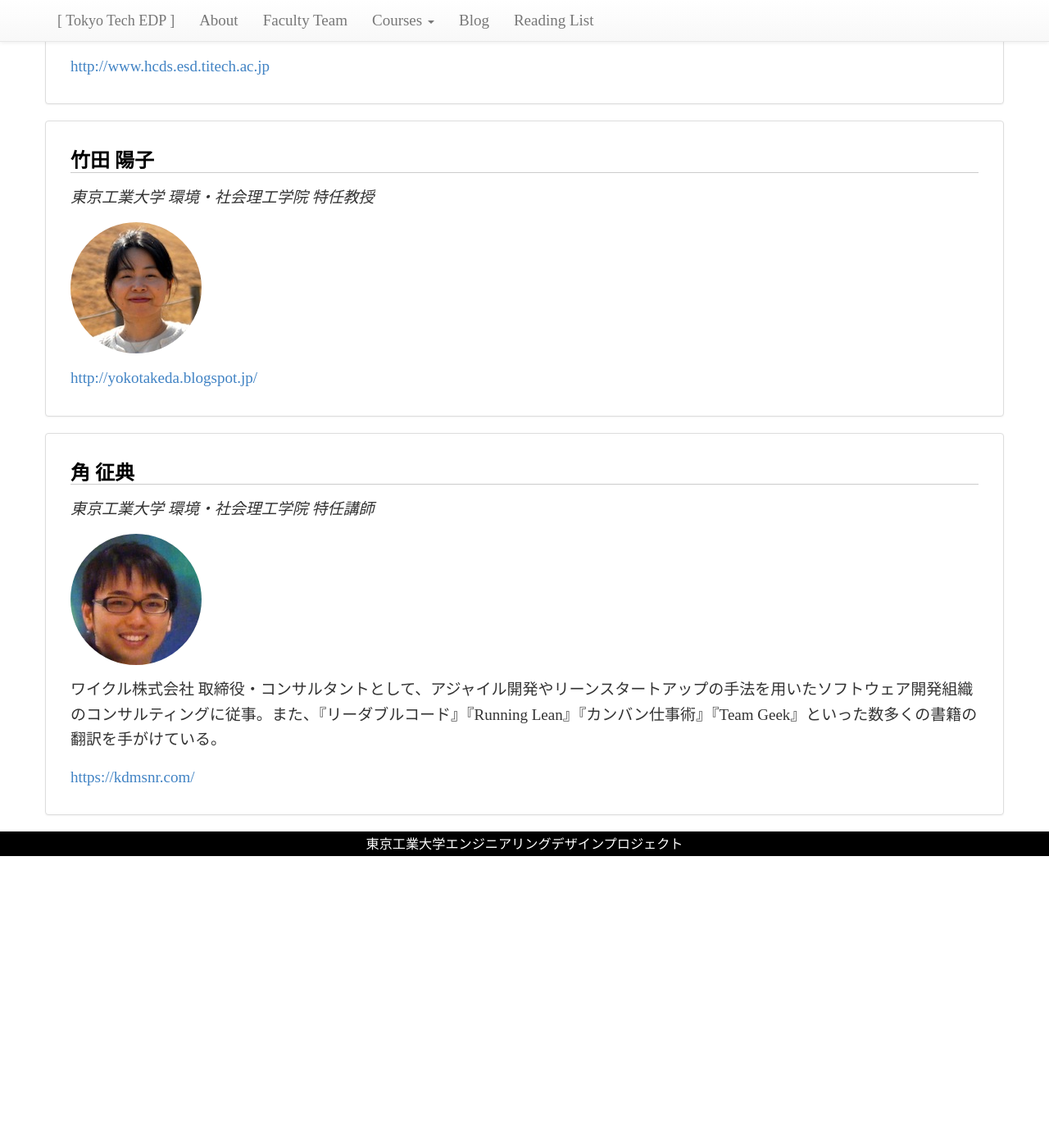
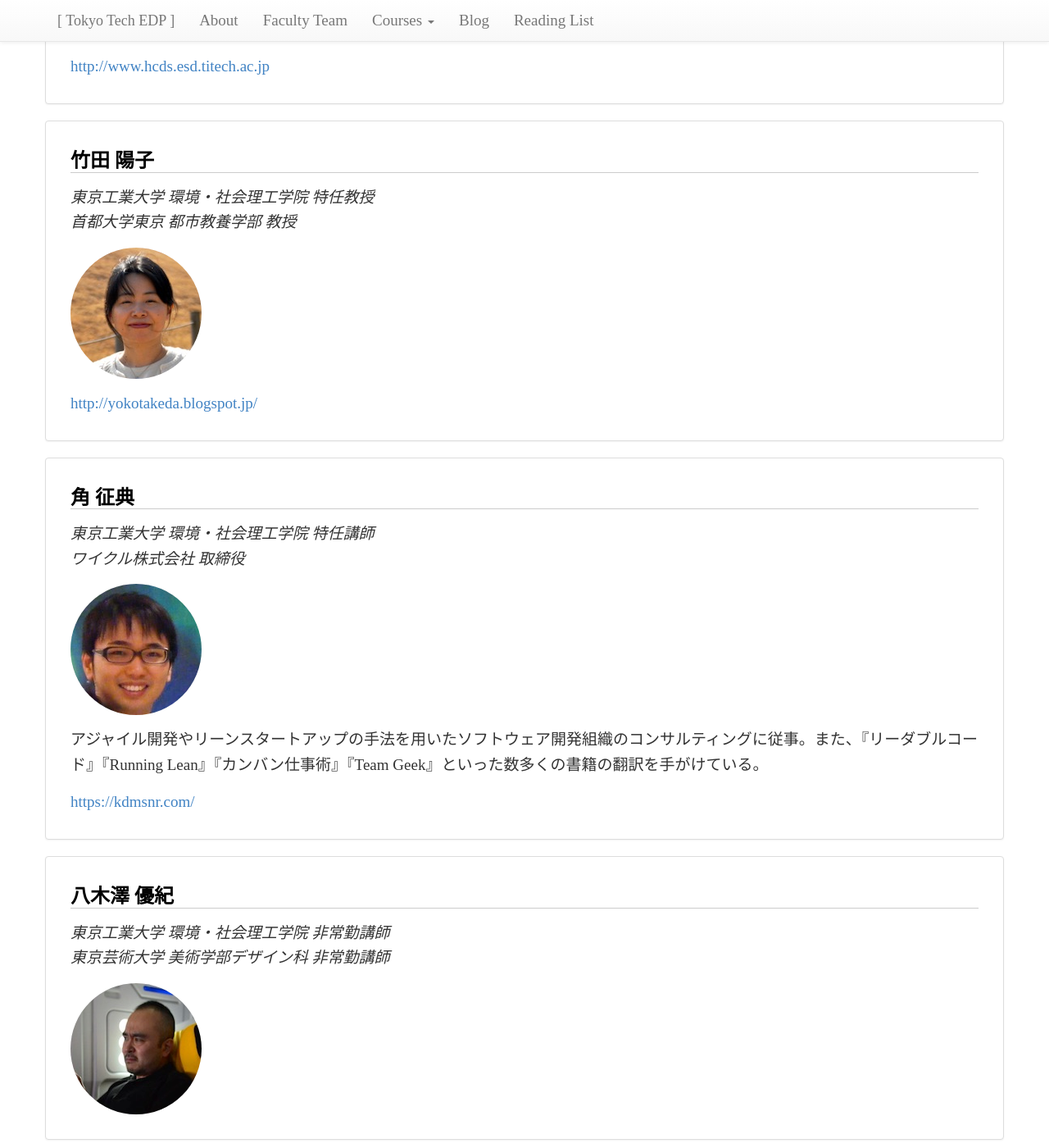
Before and after one commit to titech-edp/titech-edp.github.io, a Jekyll site: the page built from faculty-team/index.md, in a window 1280 px wide and 1400 px high, scrolled down 2853 px. Shown: the whole window at 82% size. Built offline with Jekyll 4.4.1, drawn with Linux system fonts in a browser that asks for light colours; nearby versions of some CDN libraries; library files that are not in the unit come from our copies; before the commit the page ends 3897 px from its top, so only the background shows below that; some of the changed text lies outside the part shown.

Commit message:
Update faculty

```diff
--- a/_data/faculty.yml
+++ b/_data/faculty.yml
@@ -1,55 +1,73 @@
 - name: "齊藤 滋規"
-  dept: "東京工業大学 環境・社会理工学院"
-  title: "准教授"
+  title:
+    - "東京工業大学 環境・社会理工学院 准教授"
   url: "http://www.esd.titech.ac.jp/saito/"
   photo: "saito.jpg"
   profile: "2013年夏から1年間，米国スタンフォード大学に客員准教授として滞在．スタンフォードd.schoolの長期プロジェクトに関わるかたわら，デザイン思考を用いた製品・サービス設計長期プロジェクトである有名授業ME310の教員チームにも関わる．帰国後，東京工業大学のEDGEプログラムであるCBECプログラムに参画．デザイン思考をベースとした授業群の主担当を務める．"
 
 - name: "坂本 啓"
-  dept: "東京工業大学 工学院"
-  title: "准教授"
+  title:
+    - "東京工業大学 工学院 准教授"
   url: "http://www.mech.titech.ac.jp/~dosekkei/sakamoto/"
   photo: "sakamoto.jpg"
   profile: "1975年大阪府生まれ。2004年米国コロラド大学ボールダー校博士課程修了。Ph.D. (Aerospace Engineering Sciences)。2005〜2006年日本学術振興会海外特別研究員（コロラド大学およびマサチューセッツ工科大学）、2007年日本学術振興会PD（日本大学）。2008年より東京工業大学。専門は宇宙構造物工学。日本航空宇宙学会、日本機械学会、米国AIAA会員。UNISEC理事。"
 
 - name: "倉林 大輔"
-  dept: "東京工業大学 工学院"
-  title: "教授"
+  title:
+    - "東京工業大学 工学院 教授"
   url: "http://www.irs.ctrl.titech.ac.jp/"
   photo: "kurabayashi.jpg"
   profile: ""
 
 - name: "因幡 和晃"
-  dept: "東京工業大学 環境・社会理工学院"
-  title: "准教授"
+  title:
+    - "東京工業大学 環境・社会理工学院 准教授"
   url: "http://www.mech.titech.ac.jp/~koubutsu/"
   photo: "inaba.jpg"
   profile: ""
 
 - name: "Celine Mougenot"
-  dept: "Tokyo Institute of Technology"
-  title: "Associate Professor"
+  title:
+    - "Tokyo Institute of Technology Associate Professor"
   url: "http://www.mech.titech.ac.jp/~design/cm/"
   photo: "mougenot.jpg"
   profile: ""
 
 - name: "土方 亘"
-  dept: "東京工業大学 工学院"
-  title: "准教授"
+  title:
+    - "東京工業大学 工学院 准教授"
   url: "http://www.hcds.esd.titech.ac.jp"
   photo: "hijikata.jpg"
   profile: ""
 
 - name: "竹田 陽子"
-  dept: "東京工業大学 環境・社会理工学院"
-  title: "特任教授"
+  title:
+    - "東京工業大学 環境・社会理工学院 特任教授"
+    - "首都大学東京 都市教養学部 教授"
   url: "http://yokotakeda.blogspot.jp/"
   photo: "takeda.jpg"
   profile: ""
 
 - name: "角 征典"
-  dept: "東京工業大学 環境・社会理工学院"
-  title: "特任講師"
+  title:
+    - "東京工業大学 環境・社会理工学院 特任講師"
+    - "ワイクル株式会社 取締役"
   url: "https://kdmsnr.com/"
   photo: "kado.jpg"
-  profile: "ワイクル株式会社 取締役・コンサルタントとして、アジャイル開発やリーンスタートアップの手法を用いたソフトウェア開発組織のコンサルティングに従事。また、『リーダブルコード』『Running Lean』『カンバン仕事術』『Team Geek』といった数多くの書籍の翻訳を手がけている。"
+  profile: "アジャイル開発やリーンスタートアップの手法を用いたソフトウェア開発組織のコンサルティングに従事。また、『リーダブルコード』『Running Lean』『カンバン仕事術』『Team Geek』といった数多くの書籍の翻訳を手がけている。"
+
+- name: "八木澤 優紀"
+  title:
+    - "東京工業大学 環境・社会理工学院 非常勤講師"
+    - "東京芸術大学 美術学部デザイン科 非常勤講師"
+  url: ""
+  photo: "yagisawa.jpg"
+  profile: ""
+
+- name: "照井 亮"
+  title:
+    - "東京工業大学 環境・社会理工学院 非常勤講師"
+    - "武蔵野美術大学 非常勤講師"
+  url: ""
+  photo: "terui.jpg"
+  profile: ""
--- a/faculty-team/index.md
+++ b/faculty-team/index.md
@@ -9,7 +9,7 @@ title: 教員チームの紹介
 <div class="col-md-12 panel panel-default">
   <div class="panel-body">
   <h2>{{ f.name }}</h2>
-  <p><em>{{f.dept}} {{ f.title }}</em></p>
+  <p>{% for t in f.title %}<em>{{t}}</em><br />{% endfor %}</p>
   <img src="/images/faculty/{{ f.photo }}" alt="{{ f.name }}" class="media-object img-circle">
   <p>{{ f.profile }}</p>
   <p><a href="{{ f.url }}">{{ f.url }}</a></p>
```
Also changed, not shown: images/faculty/terui.jpg (added), images/faculty/yagisawa.jpg (added).
